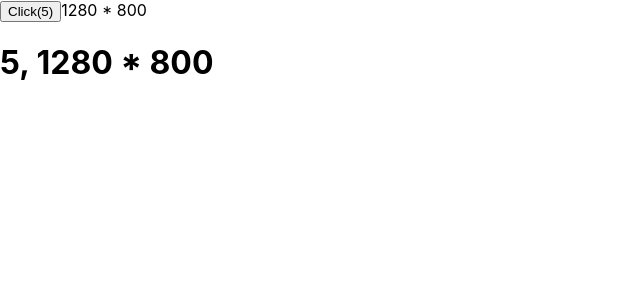
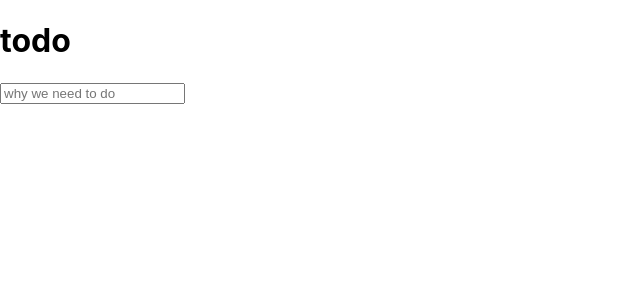
Before and after one commit to hoelshen/train-ticket, a React (Create React App) app: page / in a window 1280 px wide. Shown: the top 300 px of the page, without its empty margins (0-640 px from the left). Built offline with nearby package versions, Linux system fonts and the light colour scheme.

Commit message:
todolist

```diff
--- a/src/App.jsx
+++ b/src/App.jsx
@@ -1,79 +1,41 @@
 import React, { PureComponent,useState, useEffect,createContext,useContext, useMemo, memo , useCallback, useRef} from "react";
 import "./App.css";
 
-function useCounter(props){
-  const size = useSize()
-  return(
-  <h1 >{props}, {size.width} * {size.height}</h1>
+function List(props){
+  const { list } = props
+
+  return (
+    <ul>
+      {
+        list.map(item=>{
+          return (
+            <li>
+            <input type="checkout"/>
+            <span>item.val</span>
+            <span>x</span>
+            </li>
+          )
+        })
+      }
+    </ul>
   )
 }
 
-
-
-function useCount(defaultCount) {
-  const [count, setCount] = useState(defaultCount);
-  const it = useRef();
-
-
-  useEffect(()=>{
-    it.current = setInterval(()=>{
-      setCount(count => count +1)
-    }, 1000)
-  }, [])
-
-  useEffect(()=>{
-    if(count >= 10){
-      clearInterval(it.current)
-    }
-  })
-  return  [count, setCount]
-};
-
-function useSize(){
-
-  function onResize(){
-    setSize({
-        width: document.documentElement.clientWidth,
-        height: document.documentElement.clientHeight,
-      }
-    )
-  }
-  const [size, setSize] = useState({
-    width: document.documentElement.clientWidth,
-    height: document.documentElement.clientHeight,
-  })
-
-  useEffect(()=>{
-    window.addEventListener('resize', onResize, false)
-    return ()=>{
-    window.removeEventListener('resize', onResize, false)
-
-    }
-  }, [])
-
-  return size
+function Todo(){
+  return (
+    <div>
+      <h1>todo</h1>
+      <input type="text" placeholder='why we need to do' />
+    </div>
+  )
 }
 
+function App(props) {
+  const [todo, setTodo] = useState([]);
 
-
-
-function App2(props) {
-const [count, setCount] = useCount(0);
-const Counter = useCounter(count)
-const size = useSize();
   return (
-    <div>
-      <button
-        onClick={() => {
-          setCount(count + 1);
-        }}
-      >
-        Click({count})
-      </button>
-      {size.width} * {size.height}
-      {Counter}
-    </div>
+    <Todo></Todo>
   );
 }
 
-export default App2;
+export default App;
```
